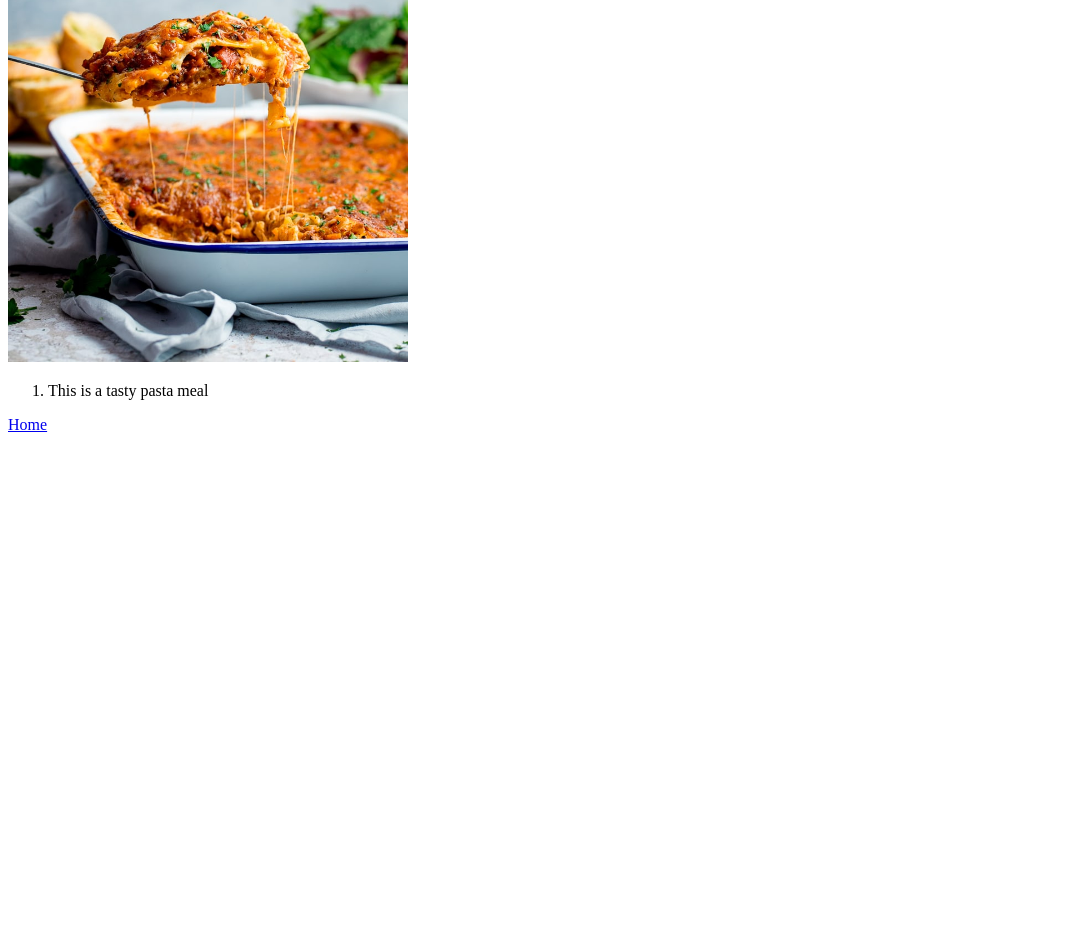
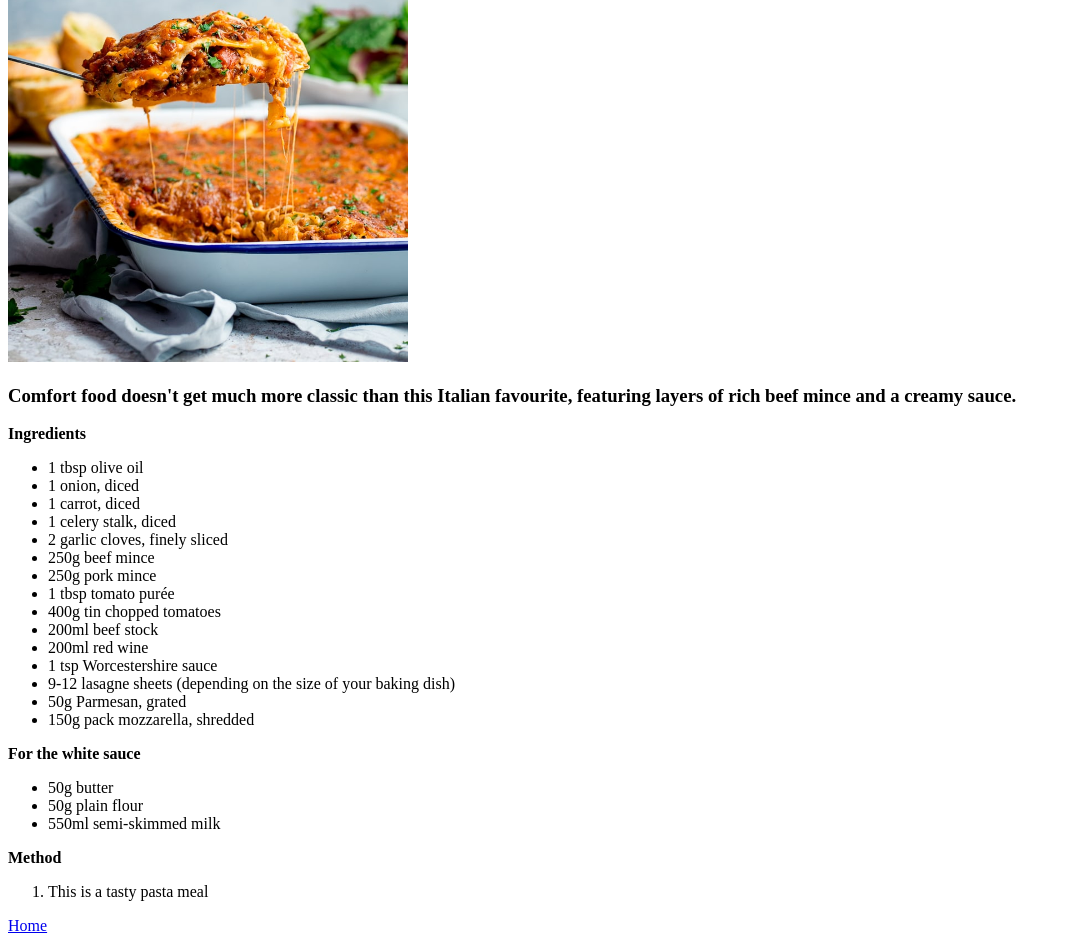
Before and after one commit to thehappyotter/odin-recipes, a plain HTML site: page lasagne.html in a window 1280 px wide. Shown: the part 318-1269 px from the top of the page, without its empty margins (0-1071 px from the left). Before the commit the page ends 800 px from the top, so only its background shows below. Drawn offline with Linux system fonts and the light colour scheme.

Commit message:
Add ingredents to lasagne

```diff
--- a/lasagne.html
+++ b/lasagne.html
@@ -11,6 +11,38 @@
 
     <p><img src="images/Lasagne-tall2-36.webp" width="400px"></p>
 
+    <p><h3>Comfort food doesn't get much more classic than this Italian favourite, featuring layers of rich beef mince and a creamy sauce.</h3></p>
+
+    <p><strong>Ingredients</strong></p>
+
+    <ul>
+        <li>1 tbsp olive oil</li>
+        <li>1 onion, diced</li>
+        <li>1 carrot, diced</li>
+        <li>1 celery stalk, diced</li>
+        <li>2 garlic cloves, finely sliced</li>
+        <li>250g beef mince</li>
+        <li>250g pork mince</li>
+        <li>1 tbsp tomato purée</li>
+        <li>400g tin chopped tomatoes</li>
+        <li>200ml beef stock</li>
+        <li>200ml red wine</li>
+        <li>1 tsp Worcestershire sauce</li>
+        <li>9-12 lasagne sheets (depending on the size of your baking dish)</li>
+        <li>50g Parmesan, grated</li>
+        <li>150g pack mozzarella, shredded</li>
+    </ul>
+
+    <p><strong>For the white sauce</strong></p>
+
+    <ul>
+        <li>50g butter</li>
+        <li>50g plain flour</li>
+        <li>550ml semi-skimmed milk</li>
+    </ul>
+
+    <p><strong>Method</strong></p>
+
     <ol>
         <li>This is a tasty pasta meal</li>
     </ol>
```
